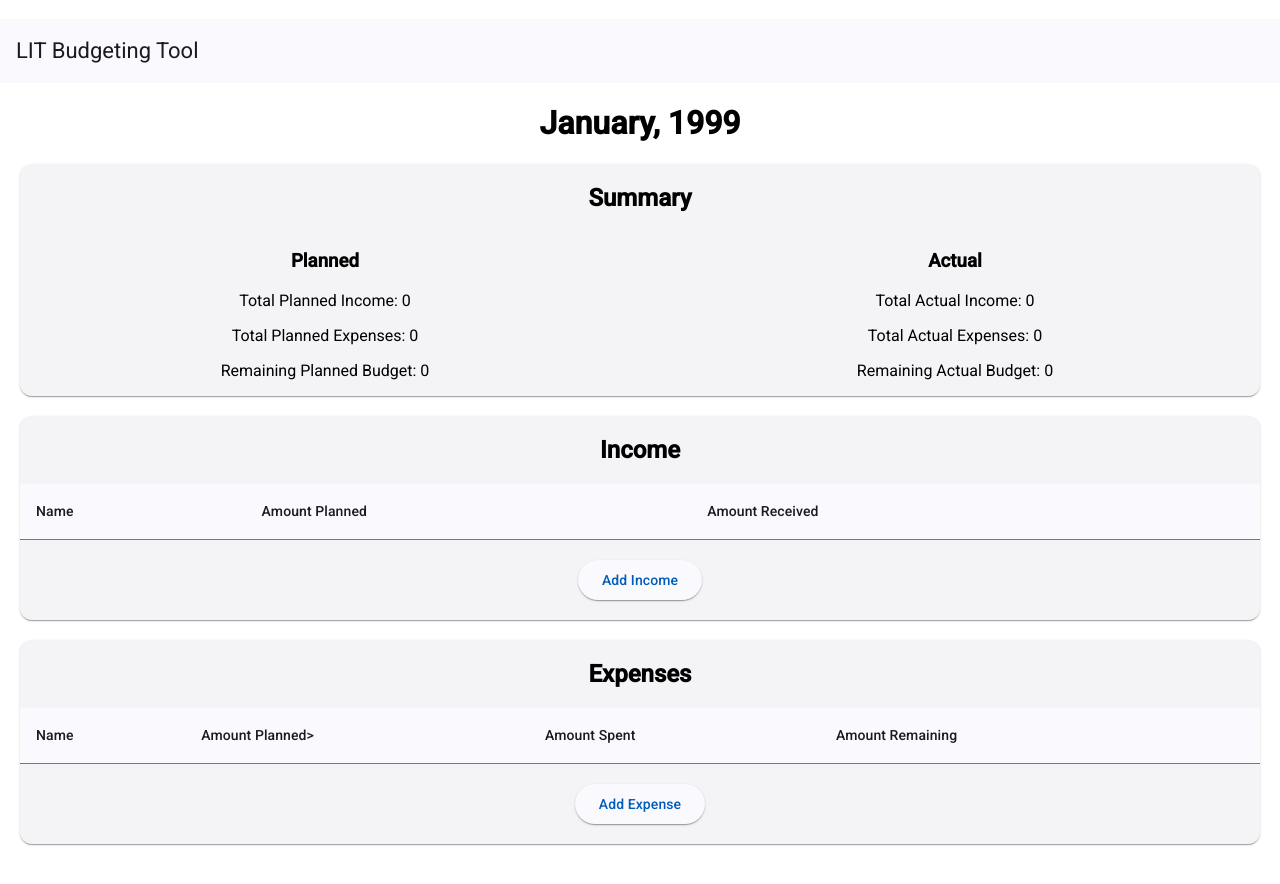
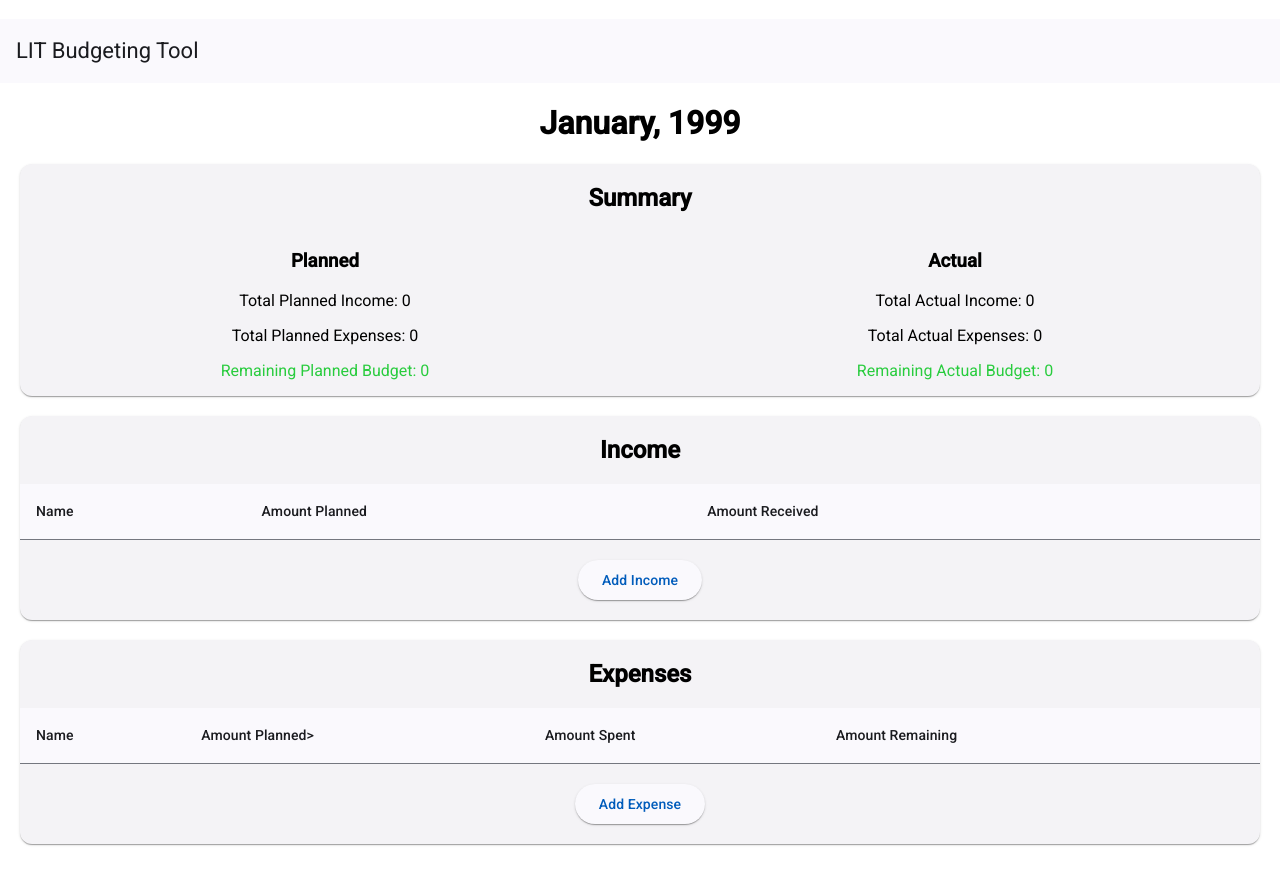
Before and after one commit to loganmj/BudgetTool, an Angular app in the folder budgettool.client/: page / in a window 1280 px wide. Shown: the top 884 px of the page. Built offline with nearby package versions, Linux system fonts and the light colour scheme.

Commit message:
Added color coding to budget status in the monthly-budget component.

```diff
--- a/budgettool.client/src/app/monthly-budget/monthly-budget.component.html
+++ b/budgettool.client/src/app/monthly-budget/monthly-budget.component.html
@@ -10,13 +10,13 @@
         <h3>Planned</h3>
         <p>Total Planned Income: {{totalPlannedIncome}}</p>
         <p>Total Planned Expenses: {{totalPlannedExpenses}}</p>
-        <p>Remaining Planned Budget: {{remainingPlannedBudget}}</p>
+        <p [ngClass]="getAmountRemainingTextClass(remainingPlannedBudget)">Remaining Planned Budget: {{remainingPlannedBudget}}</p>
       </div>
       <div>
         <h3>Actual</h3>
         <p>Total Actual Income: {{totalActualIncome}}</p>
         <p>Total Actual Expenses: {{totalActualExpenses}}</p>
-        <p>Remaining Actual Budget: {{remainingActualBudget}}</p>
+        <p [ngClass]="getAmountRemainingTextClass(remainingActualBudget)">Remaining Actual Budget: {{remainingActualBudget}}</p>
       </div>
     </div>
   </mat-card>
--- a/budgettool.client/src/app/monthly-budget/monthly-budget.component.ts
+++ b/budgettool.client/src/app/monthly-budget/monthly-budget.component.ts
@@ -142,5 +142,21 @@ export class MonthlyBudgetComponent {
     return this.getRemainingBudgetTextColor(this.remainingActualBudget);
   }
 
+  /**
+   * Gets the class name for the amount remaining text, based on its value.
+   */
+  public getAmountRemainingTextClass(value: number): string {
+
+    if (value > 0) {
+      return 'amount-remaining-underbudget';
+    }
+
+    if (value < 0) {
+      return 'amount-remaining-overbudget';
+    }
+
+    return 'amount-remaining-balanced';
+  }
+
   // #endregion
 }
```
